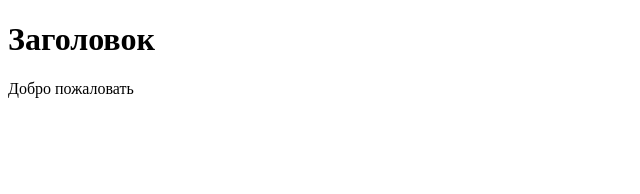
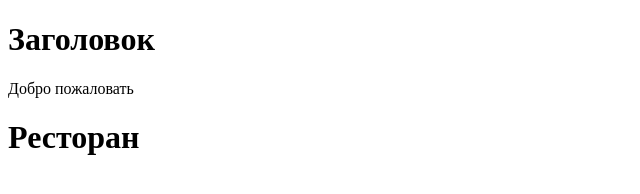
Before and after one commit to oleg-valerievich/git-home, a plain HTML site: page index.html in a window 1280 px wide. Shown: the whole page, without its empty margins (0-640 px from the left). Drawn offline with Linux system fonts and the light colour scheme.

Commit message:
Изменил текст

```diff
--- a/index.html
+++ b/index.html
@@ -9,5 +9,6 @@
 <body>
     <h1>Заголовок</h1>
     <a class="Dobro"><p>Добро пожаловать</p></a>
+    <h1>Ресторан</h1>
 </body>
 </html>
```
